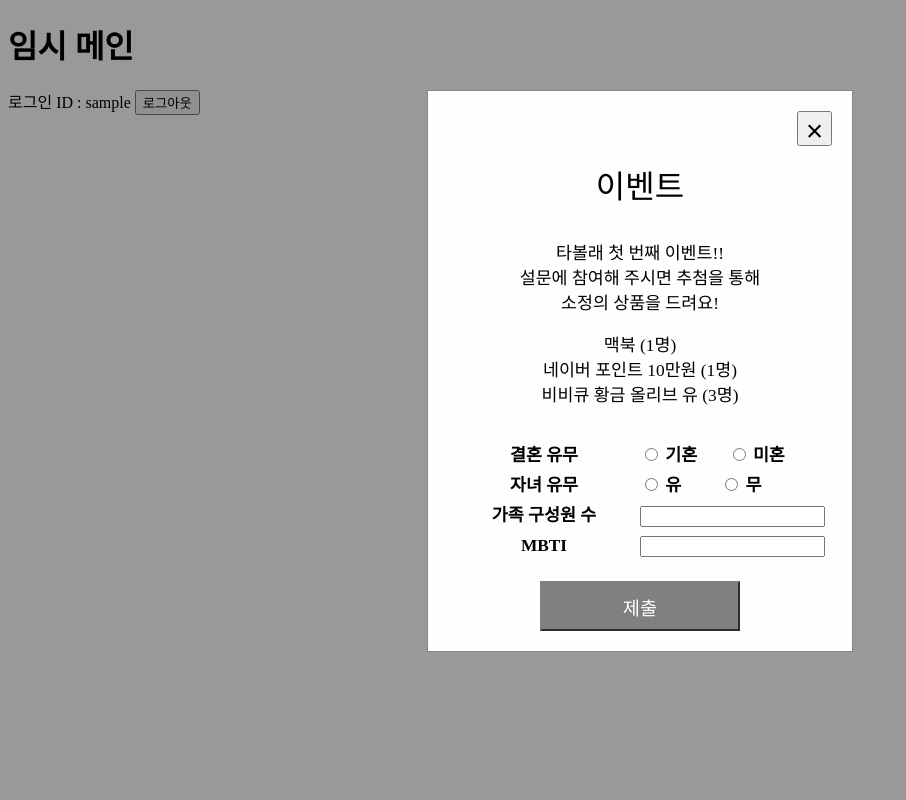
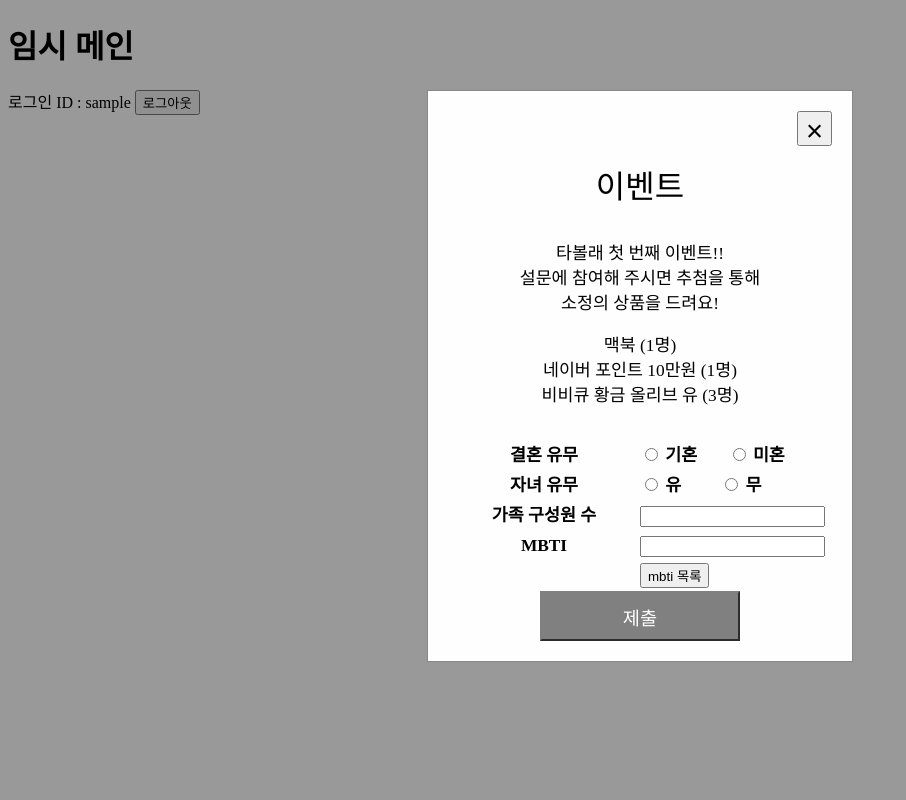
Before and after one commit to shoutingstar/tayo, a Java web app: page /index in a window 1280 px wide. Shown: the whole page, without its empty margins (0-906 px from the left). Run offline with Spring Boot 4, a stand-in JSP engine, Linux system fonts and the light colour scheme; the visitor is signed in with stand-in values (Sample User, id 1); the project's own start-up code is not run, and a stand-in starts its controllers and pages.

Commit message:
이벤트 팝업 수정, mbti 조건 추가

```diff
--- a/src/main/webapp/WEB-INF/views/loginMain.jsp
+++ b/src/main/webapp/WEB-INF/views/loginMain.jsp
@@ -52,6 +52,12 @@ div.right {
     width: 50%;
     float: right;
     box-sizing: border-box;
+}
+
+.modal-content2 {
+margin: 7% auto;
+padding: 20px;
+border: 1px solid #888;
 }
 
 </style>
@@ -121,6 +127,8 @@ div.right {
 				</div>
 				<div class="right" style="line-height:30px">
 					<input type="text" id="mbti">
+					<br>
+					<button id="mbtiOpen">mbti 목록</button>
 				</div>
 				<br>
 				<br>
@@ -133,11 +141,28 @@ div.right {
 			style="background-color: gray; cursor: pointer; text-align: center;
 			padding-top: 10px; padding-bottom: 10px; border-color: gray;
 			width: 200px; height: 50px; font-size: 14pt; color: white;">
-			제출
+				제출
 			</button>
 		</div>
 		</div>
 	</div>
+
+	<!-- Modal -->
+  <div class="modal fade" id="mbtiImg" role="dialog" style="position: fixed;">
+    <div class="modal-dialog">
+
+      <!-- Modal content-->
+      <div class="modal-content2">
+        <div class="modal-body2">
+          	<img src="resources/img/mbti.PNG" style="float: left;">
+        <div style="float: left;"><button type="button" class="close" data-dismiss="modal" onClick="close_mbtiOpen();"
+				style="width: 35px; height: 35px; font-size: 22pt; position: absolute;">&times;</button></div>
+        </div>
+      </div>
+
+    </div>
+   </div>
+
 </body>
 <script>
 // var familly;
@@ -145,7 +170,6 @@ div.right {
 var seMbti = '<%=(String)session.getAttribute("mbti")%>';
 var reg = /^[0-9]+/g; //숫자만 입력하는 정규식
 var mbtiRule = /^[a-zA-Z]{4}$/;
-
 
 jQuery(document).ready(function() {
 	if(seMbti=='null'){
@@ -158,6 +182,16 @@ jQuery(document).ready(function() {
 function close_pop(flag) {
  $('#myModal').hide(); //모달 닫기
 };
+
+
+$("#mbtiOpen").click(function(){
+	$('#mbtiImg').show();
+})
+
+$("#mbtiImg").click(function(){
+	$('#mbtiImg').hide();
+})
+
 
 // 전송
 $("#submit").click(function(){
@@ -179,7 +213,21 @@ $("#submit").click(function(){
 	}else if(mbti=='' || mbti==null){ // 여긴 수정중
 		alert("MBTI를 입력해 주세요");
 		document.getElementById("mbti").focus();
-	}else if(mbti.match(mbtiRule) == null){
+	}else if( (mbti!='ISTJ')&&(mbti!='ISFJ')&&(mbti!='INFJ')&&(mbti!='INTJ')&&
+			(mbti!='ISTP')&&(mbti!='ISFP')&&(mbti!='INFP')&&(mbti!='INTP')&&
+			(mbti!='ESTP')&&(mbti!='ESFP')&&(mbti!='ENFP')&&(mbti!='ENTP')&&
+			(mbti!='ESTJ')&&(mbti!='ESFJ')&&(mbti!='ENFJ')&&(mbti!='ENTJ')&&
+			(mbti!='istj')&&(mbti!='isfj')&&(mbti!='infj')&&(mbti!='intj')&&
+			(mbti!='istp')&&(mbti!='isfp')&&(mbti!='infp')&&(mbti!='intp')&&
+			(mbti!='estp')&&(mbti!='esfp')&&(mbti!='enfp')&&(mbti!='entp')&&
+			(mbti!='estj')&&(mbti!='esfj')&&(mbti!='enfj')&&(mbti!='entj') )
+		{
+			console.log(mbti);
+			alert("MBTI를 정상적으로 입력해 주세요");
+			document.getElementById("mbti").focus();
+		}
+
+	else if(mbti.match(mbtiRule) == null){
 		alert("영어만 입력해 주세요.(4글자)");
 		document.getElementById("familly").focus();
 	}else {
```
Also changed, not shown: src/main/webapp/resources/img/mbti.PNG (added).
